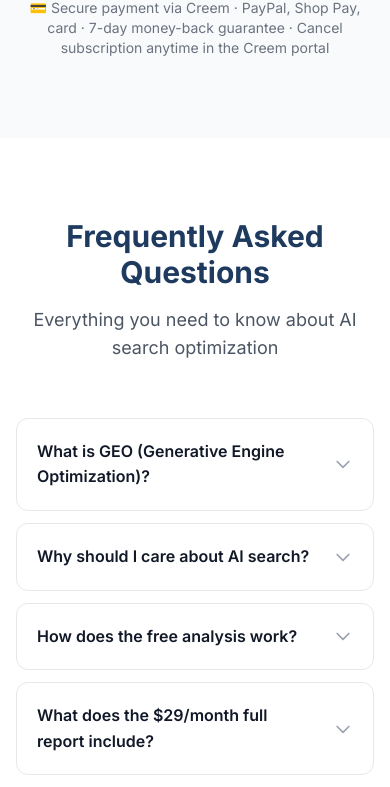
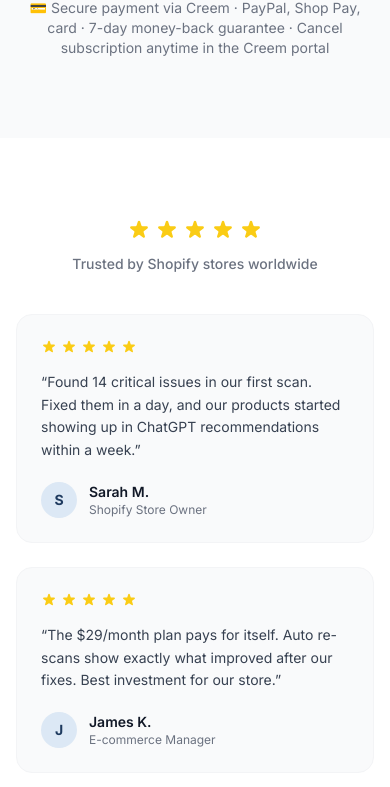
Before and after one commit to lough0226-lang/shopify-geocheck, a Next.js app: page / in a window 390 px wide. Shown: the part 6198-6985 px from the top of the page. Built offline with nearby package versions, Linux system fonts and the light colour scheme.

Commit message:
feat: add testimonials section to homepage

```diff
--- a/app/page.js
+++ b/app/page.js
@@ -4,6 +4,7 @@ import HeroSection from '../components/HeroSection';
 import HowItWorks from '../components/HowItWorks';
 import PricingSection from '../components/PricingSection';
 import FAQ from '../components/FAQ';
+import TestimonialsSection from '../components/TestimonialsSection';
 import Link from 'next/link';
 import { useLang, PAGE_CONTENT } from '../lib/i18n';
 
@@ -78,6 +79,7 @@ export default function HomePage() {
       </section>
 
       <PricingSection />
+      <TestimonialsSection />
       <FAQ />
 
       {/* 最终 CTA */}
--- /dev/null
+++ b/components/TestimonialsSection.js
@@ -0,0 +1,60 @@
+'use client';
+
+import { useLang, PAGE_CONTENT } from '../lib/i18n';
+
+export default function TestimonialsSection() {
+  const lang = useLang();
+  const p = PAGE_CONTENT[lang] || PAGE_CONTENT.en;
+  const items = p.testimonials || [];
+
+  if (!items.length) return null;
+
+  return (
+    <section className="py-20 bg-white">
+      <div className="max-w-6xl mx-auto px-4">
+        <div className="text-center mb-4">
+          <div className="flex items-center justify-center gap-1 mb-3">
+            {[1,2,3,4,5].map(function(i) {
+              return (
+                <svg key={i} className="w-6 h-6 text-yellow-400" fill="currentColor" viewBox="0 0 20 20">
+                  <path d="M9.049 2.927c.3-.921 1.603-.921 1.902 0l1.07 3.292a1 1 0 00.95.69h3.462c.969 0 1.371 1.24.588 1.81l-2.8 2.034a1 1 0 00-.364 1.118l1.07 3.292c.3.921-.755 1.688-1.54 1.118l-2.8-2.034a1 1 0 00-1.175 0l-2.8 2.034c-.784.57-1.838-.197-1.539-1.118l1.07-3.292a1 1 0 00-.364-1.118L2.98 8.72c-.783-.57-.38-1.81.588-1.81h3.461a1 1 0 00.951-.69l1.07-3.292z"/>
+                </svg>
+              );
+            })}
+          </div>
+          <p className="text-sm text-gray-500 font-medium">Trusted by Shopify stores worldwide</p>
+        </div>
+
+        <div className="grid md:grid-cols-3 gap-6 mt-10">
+          {items.map(function(item, i) {
+            return (
+              <div key={i} className="bg-gray-50 rounded-2xl p-6 border border-gray-100">
+                <div className="flex items-center gap-1 mb-4">
+                  {[1,2,3,4,5].map(function(s) {
+                    return (
+                      <svg key={s} className="w-4 h-4 text-yellow-400" fill="currentColor" viewBox="0 0 20 20">
+                        <path d="M9.049 2.927c.3-.921 1.603-.921 1.902 0l1.07 3.292a1 1 0 00.95.69h3.462c.969 0 1.371 1.24.588 1.81l-2.8 2.034a1 1 0 00-.364 1.118l1.07 3.292c.3.921-.755 1.688-1.54 1.118l-2.8-2.034a1 1 0 00-1.175 0l-2.8 2.034c-.784.57-1.838-.197-1.539-1.118l1.07-3.292a1 1 0 00-.364-1.118L2.98 8.72c-.783-.57-.38-1.81.588-1.81h3.461a1 1 0 00.951-.69l1.07-3.292z"/>
+                      </svg>
+                    );
+                  })}
+                </div>
+                <p className="text-gray-700 text-sm leading-relaxed mb-5">
+                  &ldquo;{item.quote}&rdquo;
+                </p>
+                <div className="flex items-center gap-3">
+                  <div className="w-9 h-9 rounded-full bg-primary-100 flex items-center justify-center text-primary-700 font-bold text-sm">
+                    {item.name ? item.name.charAt(0) : '?'}
+                  </div>
+                  <div>
+                    <p className="text-sm font-semibold text-gray-900">{item.name}</p>
+                    <p className="text-xs text-gray-500">{item.role}</p>
+                  </div>
+                </div>
+              </div>
+            );
+          })}
+        </div>
+      </div>
+    </section>
+  );
+}
```
